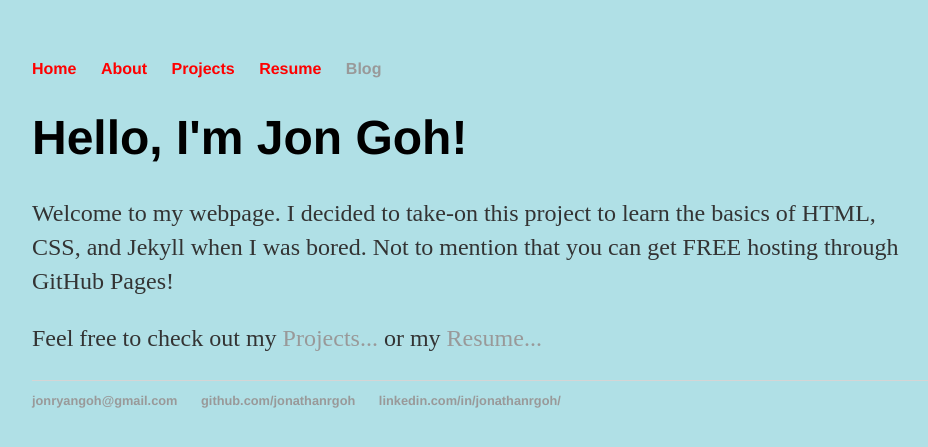
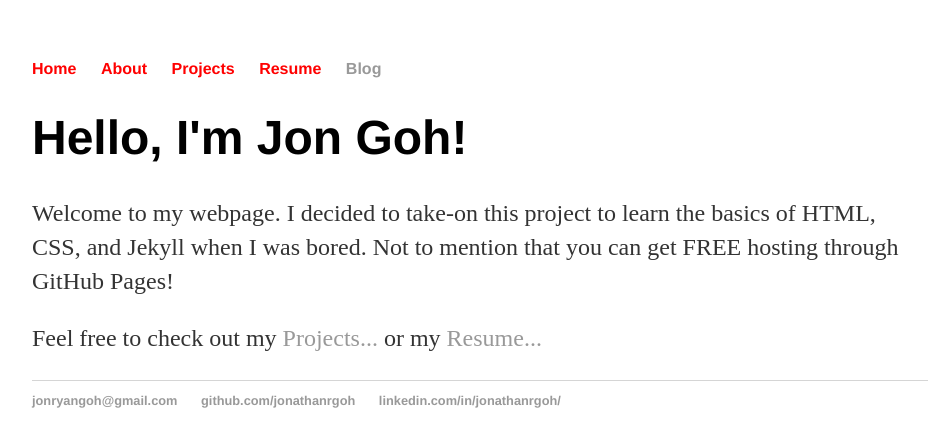
Before and after one commit to jonathanrgoh/jonathanrgoh.github.io, a Jekyll site: the page built from index.html, in a window 1280 px wide. Shown: the top 447 px of the page, without its empty margins (160-1088 px from the left). Built offline with Jekyll 4.4.1, drawn with Linux system fonts in a browser that asks for light colours.

Commit message:
Update index.html

```diff
--- a/index.html
+++ b/index.html
@@ -5,9 +5,7 @@ title: Jon Goh, First Website Attempt
 <div class="blurb">
 	<h1>Hello, I'm Jon Goh!</h1>
 
-	<body style="background-color:powderblue;">
 		<p>Welcome to my webpage. I decided to take-on this project to learn the basics of HTML, CSS, and Jekyll when I was bored. Not to mention that you can get FREE hosting through GitHub Pages!</p>
 		<p>Feel free to check out my <a href="/projects">Projects...</a> or my <a href="/resume">Resume...</a> </p>
-	</body>
 
 </div><!-- /.blurb -->
```
